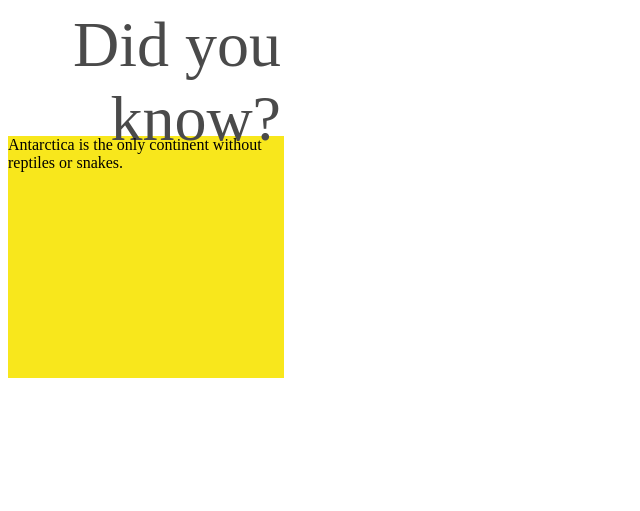
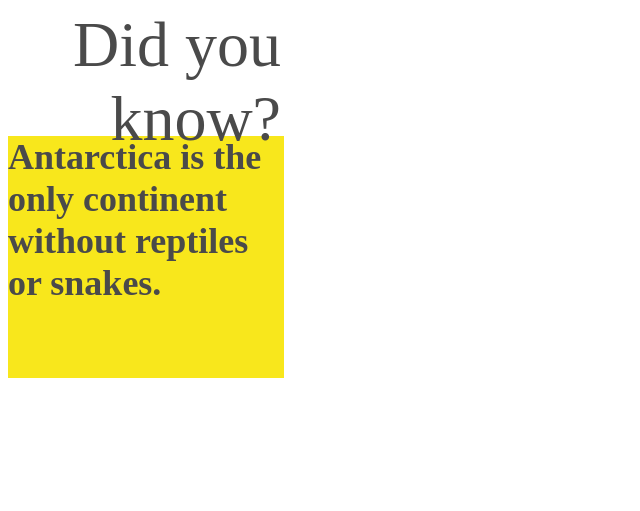
Before and after one commit to BoglarkaNagy/homework12, a plain HTML site: page index.html in a window 1280 px wide. Shown: the whole page, without its empty margins (0-640 px from the left). Drawn offline with Linux system fonts and the light colour scheme.

Commit message:
I added the antartica class into the css and added all of the necessary infos to it such as width, height, font-size etc.

```diff
--- a/style.css
+++ b/style.css
@@ -12,9 +12,17 @@ text-align: right;
 color: #4a4a4a;
 }
 
-
 .yellow {
   width: 276px;
   height: 242px;
   background-color: #f8e71c;
 }
+
+.antartica {
+  width: 269px;
+  height: 214px;
+  font-family: RobotoSlab;
+  font-size: 36px;
+  font-weight: bold;
+  color: #4a4a4a;
+}
```
